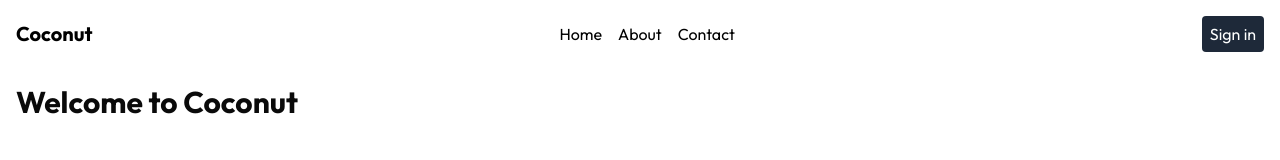
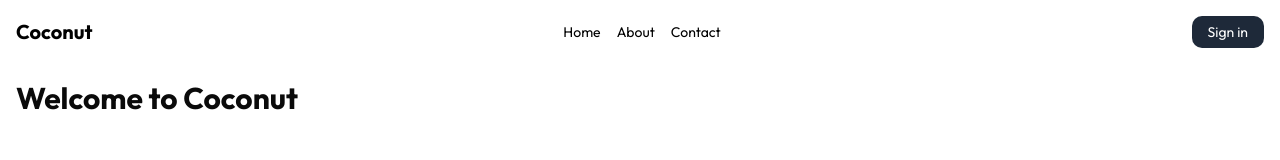
Before and after one commit to JunaidAhammedU/new-coconut, a Next.js app: page / in a window 1280 px wide. Shown: the top 160 px of the page. Built offline with nearby package versions, Linux system fonts and the light colour scheme.

Commit message:
refactor: adjust styling for header links and buttons for consistency

```diff
--- a/components/common/Header.tsx
+++ b/components/common/Header.tsx
@@ -7,7 +7,7 @@ export default function Header() {
         <Link href="/" className="text-xl font-bold">
           Coconut
         </Link>
-        <div className="space-x-4 text-black">
+        <div className="space-x-4 text-black text-sm">
           <Link href="/">
             Home
           </Link>
@@ -18,7 +18,7 @@ export default function Header() {
             Contact
           </Link>
         </div>
-        <div className="space-x-4 text-white bg-gray-800 py-1.5 px-2 rounded">
+        <div className="space-x-4 text-white bg-gray-800 py-1.5 px-4 rounded-lg text-sm">
           <Link href="/sign-in">
             Sign in
           </Link>
```
